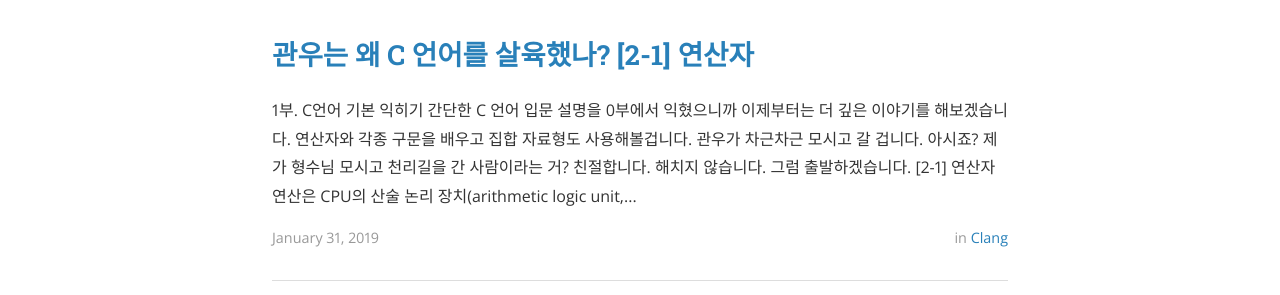
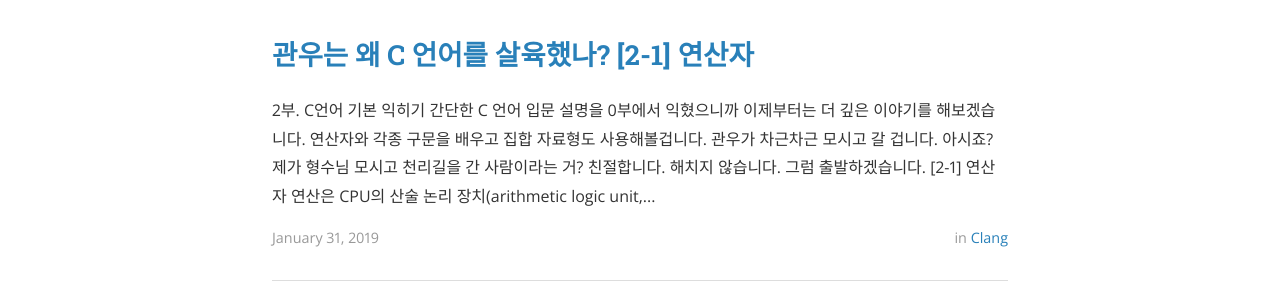
Before and after one commit to hwchoi2009/choichajang.github.io, a Jekyll site: the page built from index.html, in a window 1280 px wide. Shown: the part 456-751 px from the top of the page. Built offline with Jekyll 4.4.1, drawn with Linux system fonts in a browser that asks for light colours; nearby versions of some CDN libraries; the list of posts is cut into pages by our own code.

Commit message:
Update 2019-01-31-clang-00011-post.md

```diff
--- a/_posts/2019-01-31-clang-00011-post.md
+++ b/_posts/2019-01-31-clang-00011-post.md
@@ -5,7 +5,7 @@ data : 2019-01-31 23:25:00 -0400
 categories: clang
 ---
 
-# 1부. C언어 기본 익히기
+# 2부. C언어 기본 익히기
 간단한 C 언어 입문 설명을 0부에서 익혔으니까 이제부터는 더 깊은 이야기를 해보겠습니다. 연산자와 각종 구문을 배우고 집합 자료형도 사용해볼겁니다.
 
 관우가 차근차근 모시고 갈 겁니다.
@@ -181,7 +181,7 @@ int main(void) {
 
 > 흔히 부르는 CPU에는 메모리 공간과 연산 공간이 있습니다. 연산을 실제로 수행하는 곳이 산술 논리 장치, 즉 ALU입니다.
 
-![ALU](assets/images/clang2-1-1.png)
+![ALU](/assets/images/clang2-1-1.png)
 
 opcode는 operation code의 약어입니다. 연산코드라는 뜻이지요. ALU는 A와 B를 주어진 opcode대로 계산해 Y로 출력하는 역할을 합니다. 이때 A와 B는 입력값, opcode는 연산 코드, Y는 출력값이 됩니다. 연산코드가 더하기면 A와 B 값을 더한 결과를 Y에 출력하는 거죠.
 
```
